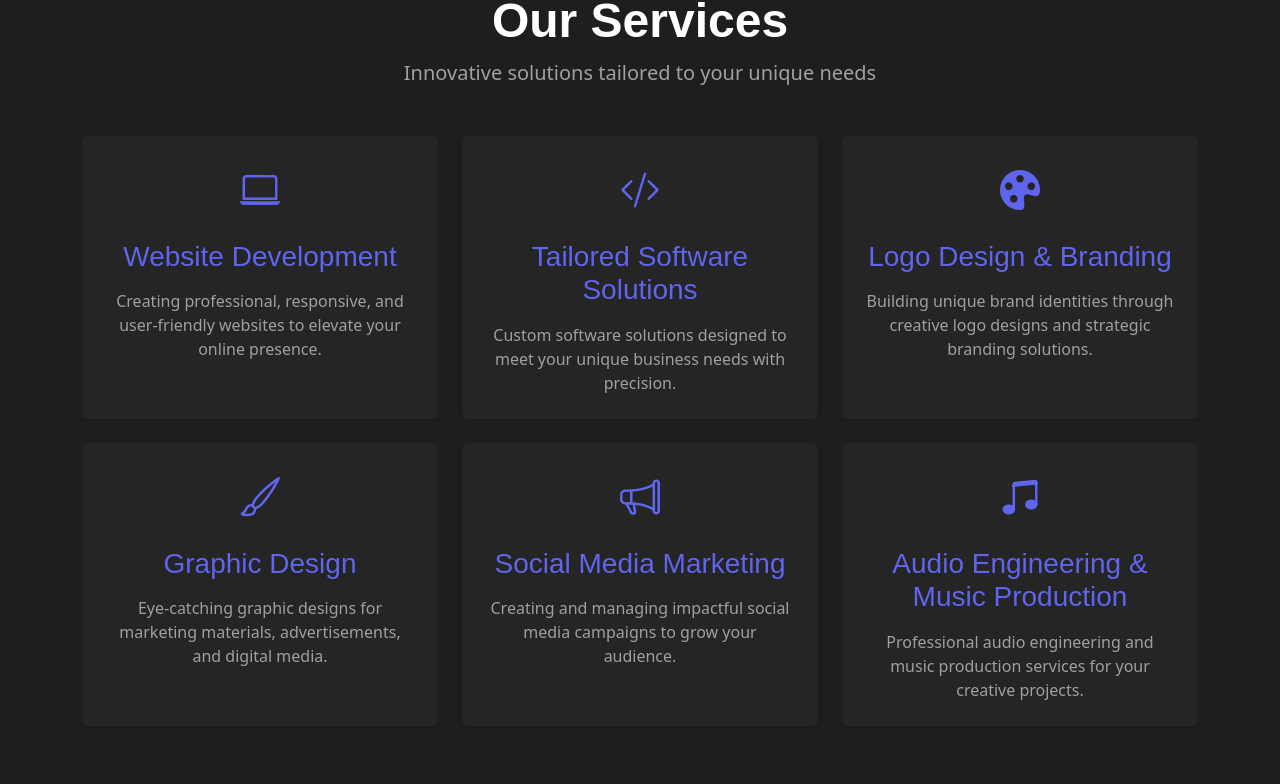
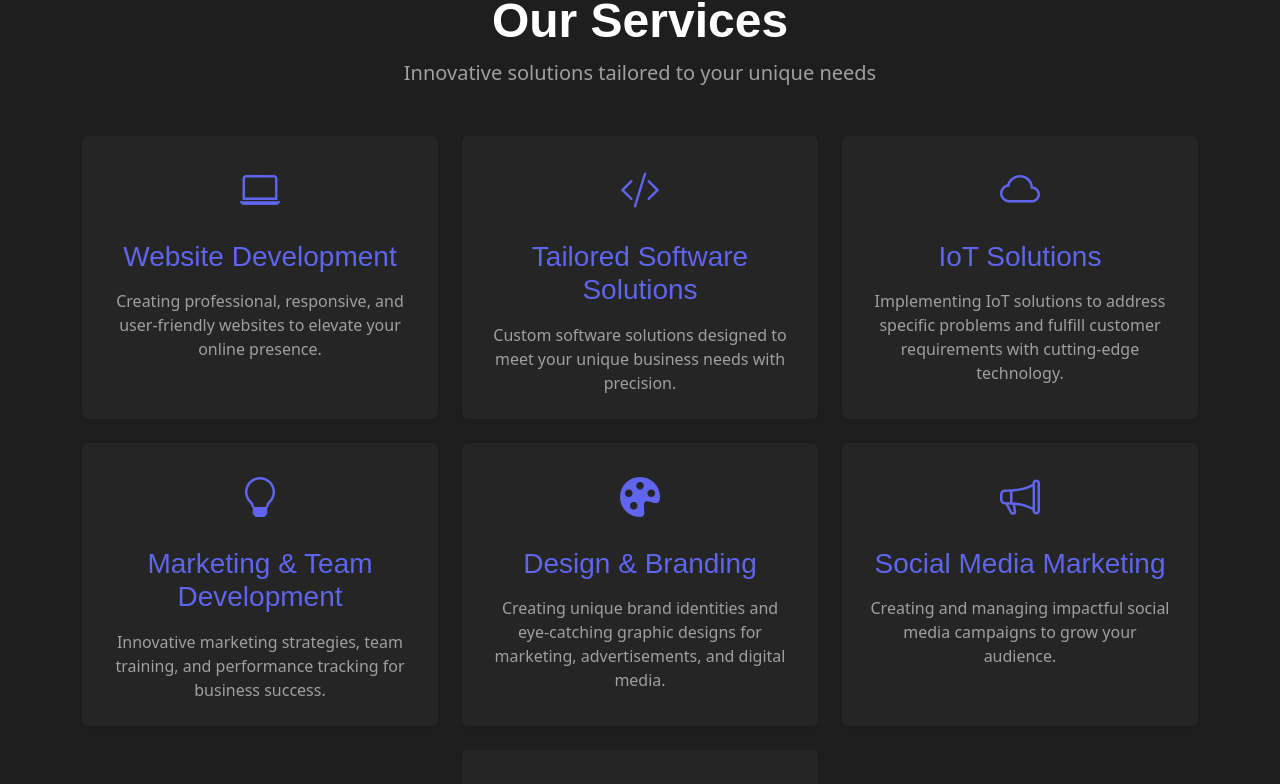
Before and after one commit to gajindubandara/g2l, a React (Vite) app: page / in a window 1280 px wide. Shown: the part 856-1640 px from the top of the page. Built offline with nearby package versions, Linux system fonts and the light colour scheme; a web font is replaced by a local one.

Commit message:
Update service section

```diff
--- a/src/App.tsx
+++ b/src/App.tsx
@@ -28,7 +28,10 @@ const MainContent: React.FC = () => {
 
 const App: React.FC = () => {
     useEffect(() => {
-        AOS.init();
+        AOS.init({
+            duration: 1000, // Customize the animation duration
+            once: true, // Make sure the animation only runs once
+        });
     }, []);
 
     return (
--- a/src/components/sections/ServiceSection.tsx
+++ b/src/components/sections/ServiceSection.tsx
@@ -36,7 +36,7 @@ export const ServiceSection: React.FC = () => {
                     <p className="lead text-description">Innovative solutions tailored to your unique needs</p>
                 </div>
 
-                <div className="row">
+                <div className="row justify-content-center">
                     {services.map((service, index) => (
                         <ServiceCard
                             key={index}
--- a/src/data/data.ts
+++ b/src/data/data.ts
@@ -15,14 +15,20 @@ export const services = [
         description: "Custom software solutions designed to meet your unique business needs with precision."
     },
     {
-        icon: "bi-palette-fill",
-        title: "Logo Design & Branding",
-        description: "Building unique brand identities through creative logo designs and strategic branding solutions."
+        icon: "bi-cloud",
+        title: "IoT Solutions",
+        description: "Implementing IoT solutions to address specific problems and fulfill customer requirements with cutting-edge technology."
+    },
+
+    {
+        icon: "bi-lightbulb",
+        title: "Marketing & Team Development",
+        description: "Innovative marketing strategies, team training, and performance tracking for business success."
     },
     {
-        icon: "bi-brush",
-        title: "Graphic Design",
-        description: "Eye-catching graphic designs for marketing materials, advertisements, and digital media."
+        icon: "bi-palette-fill",
+        title: "Design & Branding",
+        description: "Creating unique brand identities and eye-catching graphic designs for marketing, advertisements, and digital media."
     },
     {
         icon: "bi-megaphone",
@@ -33,8 +39,10 @@ export const services = [
         icon: "bi-music-note-beamed",
         title: "Audio Engineering & Music Production",
         description: "Professional audio engineering and music production services for your creative projects."
-    }
+    },
+
 ];
+
 
 // use 4:3 ration images for web projects
 export const webProjects = [
```
Also changed, not shown: 1 other file (tests, documents, lock files or other folders).
